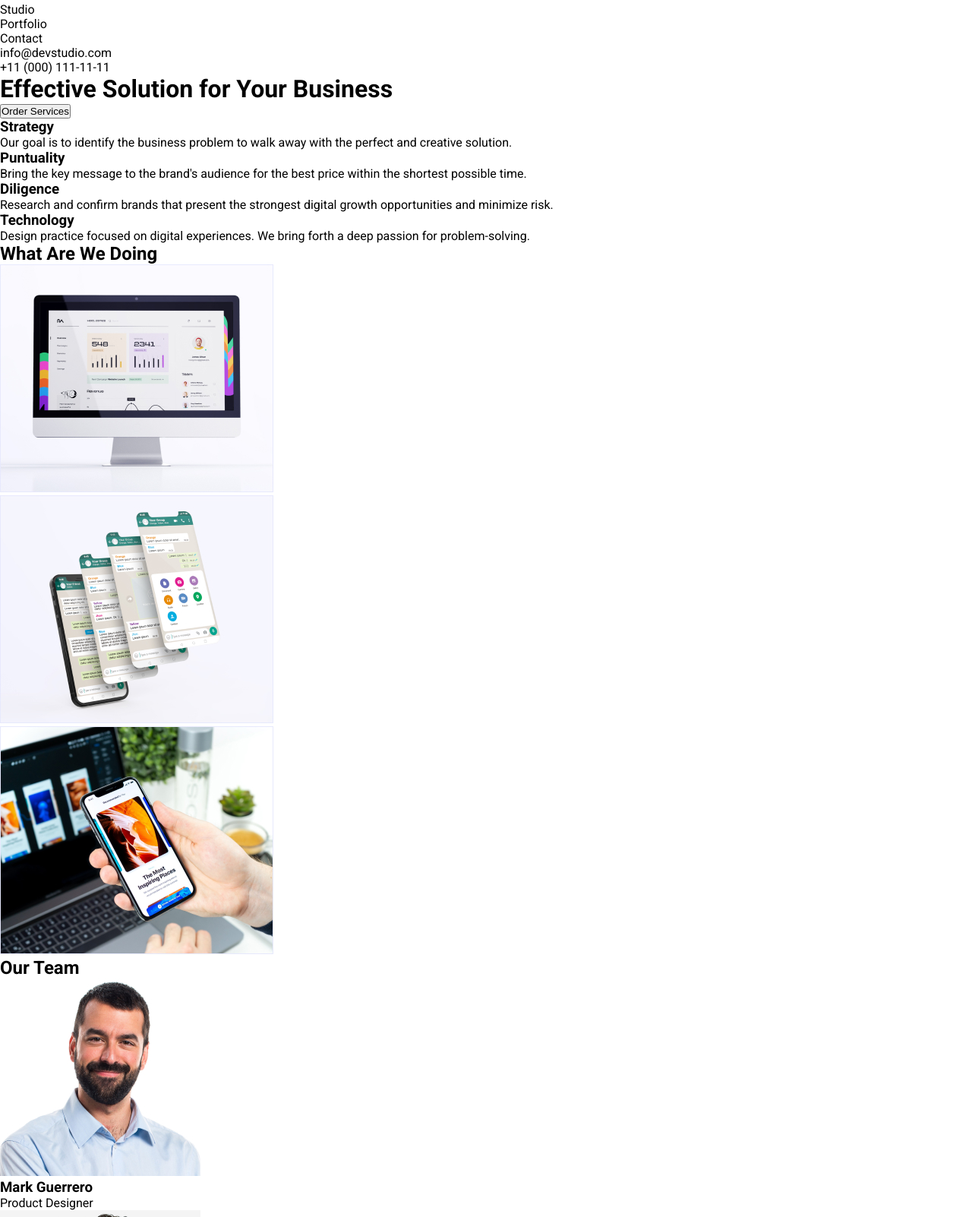
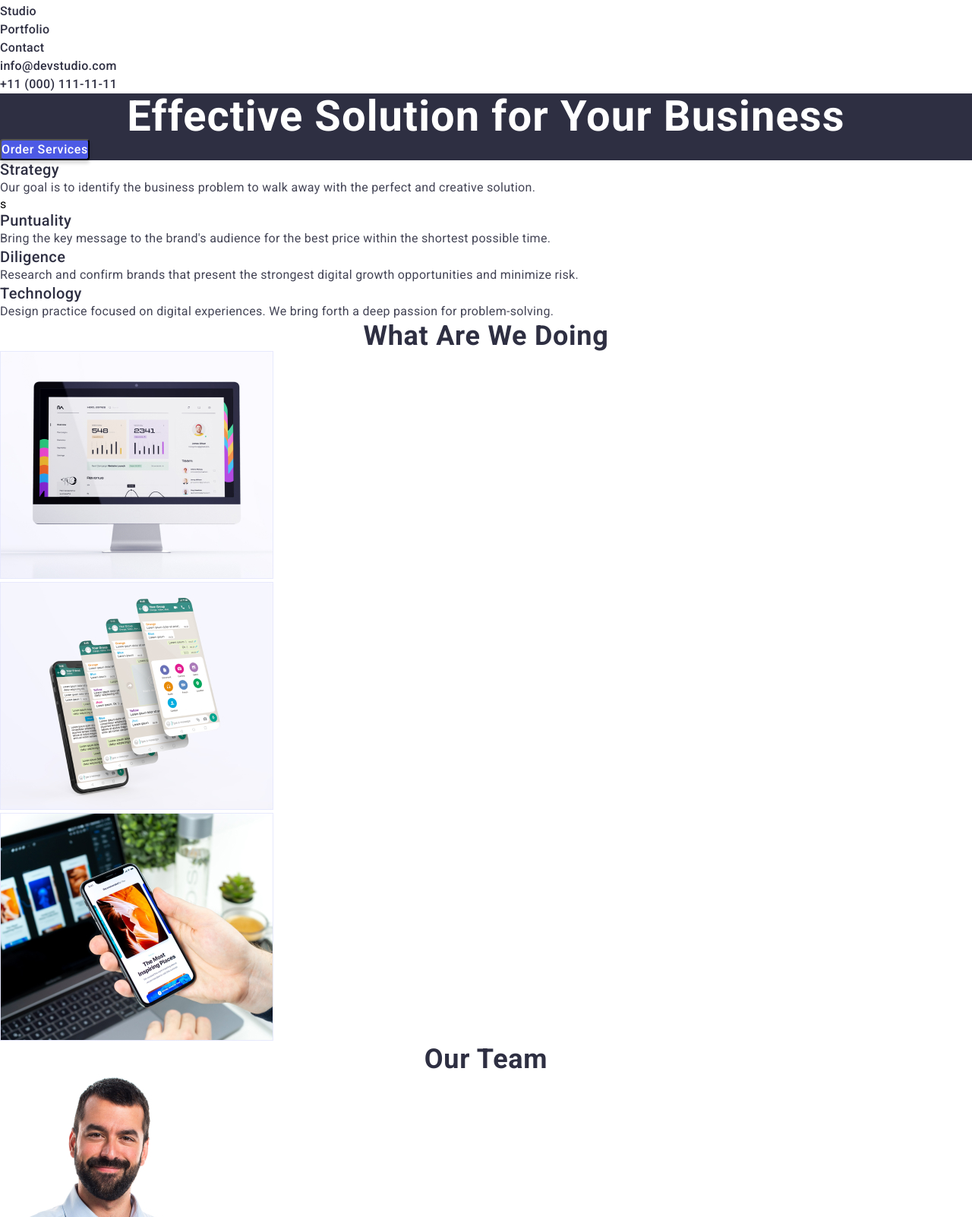
Before and after one commit to Armani0416/Homework-2, a plain HTML site: page index.html in a window 1280 px wide. Shown: the part 18-1620 px from the top of the page at 76% size. Drawn offline with Linux system fonts and the light colour scheme.

Commit message:
Homework-2
Homework-2

```diff
--- a/css/styles.css
+++ b/css/styles.css
@@ -17,3 +17,216 @@ line-height: 21px; /* 116.667% */
 letter-spacing: 0.54px;
 text-transform: uppercase;
   }
+
+  .nav-item-link {
+    color: var(--NAVY-BLUE, #2E2F42);
+
+/* Body Medium */
+font-family: Roboto;
+font-size: 16px;
+font-style: normal;
+font-weight: 500;
+line-height: 24px; /* 150% */
+letter-spacing: 0.32px;
+    }
+/* Body Medium */
+
+.nav-title{
+  color: var(--WHITE, #FFF);
+text-align: center;
+
+/* Header 1 */
+font-family: Roboto;
+font-size: 56px;
+font-style: normal;
+font-weight: 700;
+line-height: 60px; /* 107.143% */
+letter-spacing: 1.12px;
+}
+
+.hero-button{
+  border-radius: 4px;
+  background: var(--IRIS, #4D5AE5);
+  box-shadow: 0px 4px 4px 0px rgba(0, 0, 0, 0.15);
+  color: var(--WHITE, #FFF);
+
+/* Button Text */
+font-family: Roboto;
+font-size: 16px;
+font-style: normal;
+font-weight: 500;
+line-height: 24px; /* 150% */
+letter-spacing: 0.64px;
+}
+
+.hero {
+  background: var(--NAVY-BLUE, #2E2F42);
+}
+
+.features-item-title{
+  color: var(--NAVY-BLUE, #2E2F42);
+
+/* Header 3 */
+font-family: Roboto;
+font-size: 20px;
+font-style: normal;
+font-weight: 500;
+line-height: 24px; /* 120% */
+letter-spacing: 0.4px;
+}
+.features-item-text{
+  color: var(--SLATE, #434455);
+
+/* Body */
+font-family: Roboto;
+font-size: 16px;
+font-style: normal;
+font-weight: 400;
+line-height: 24px; /* 150% */
+letter-spacing: 0.32px;
+
+}
+.services-title{
+  color: var(--NAVY-BLUE, #2E2F42);
+text-align: center;
+
+/* Header 2 */
+font-family: Roboto;
+font-size: 36px;
+font-style: normal;
+font-weight: 700;
+line-height: 40px; /* 111.111% */
+letter-spacing: 0.72px;
+text-transform: capitalize;
+}
+.team-title{
+  color: var(--NAVY-BLUE, #2E2F42);
+text-align: center;
+
+/* Header 2 */
+font-family: Roboto;
+font-size: 36px;
+font-style: normal;
+font-weight: 700;
+line-height: 40px; /* 111.111% */
+letter-spacing: 0.72px;
+text-transform: capitalize;
+}
+
+.team-item-name{
+  color: var(--NAVY-BLUE, #2E2F42);
+text-align: center;
+
+/* Header 3 */
+font-family: Roboto;
+font-size: 20px;
+font-style: normal;
+font-weight: 500;
+line-height: 24px; /* 120% */
+letter-spacing: 0.4px;
+}
+
+.team-item-name{
+  color: var(--NAVY-BLUE, #2E2F42);
+text-align: center;
+
+/* Header 3 */
+font-family: Roboto;
+font-size: 20px;
+font-style: normal;
+font-weight: 500;
+line-height: 24px; /* 120% */
+letter-spacing: 0.4px;
+}
+
+.team-item-name{
+  color: var(--NAVY-BLUE, #2E2F42);
+text-align: center;
+
+/* Header 3 */
+font-family: Roboto;
+font-size: 20px;
+font-style: normal;
+font-weight: 500;
+line-height: 24px; /* 120% */
+letter-spacing: 0.4px;
+}
+
+.team-item-name{
+  color: var(--NAVY-BLUE, #2E2F42);
+  text-align: center;
+
+  /* Header 3 */
+  font-family: Roboto;
+  font-size: 20px;
+  font-style: normal;
+  font-weight: 500;
+  line-height: 24px; /* 120% */
+  letter-spacing: 0.4px;
+
+}
+
+.team-item-position{
+  color: var(--SLATE, #434455);
+  text-align: center;
+
+  /* Body */
+  font-family: Roboto;
+  font-size: 16px;
+  font-style: normal;
+  font-weight: 400;
+  line-height: 24px; /* 150% */
+  letter-spacing: 0.32px;
+
+}
+
+.team-item-position{
+  color: var(--SLATE, #434455);
+text-align: center;
+
+/* Body */
+font-family: Roboto;
+font-size: 16px;
+font-style: normal;
+font-weight: 400;
+line-height: 24px; /* 150% */
+letter-spacing: 0.32px;
+}
+
+.team-item-position{
+  color: var(--SLATE, #434455);
+  text-align: center;
+
+  /* Body */
+  font-family: Roboto;
+  font-size: 16px;
+  font-style: normal;
+  font-weight: 400;
+  line-height: 24px; /* 150% */
+  letter-spacing: 0.32px;
+}
+
+.team-item-position{
+color: var(--SLATE, #434455);
+text-align: center;
+
+/* Body */
+font-family: Roboto;
+font-size: 16px;
+font-style: normal;
+font-weight: 400;
+line-height: 24px; /* 150% */
+letter-spacing: 0.32px;
+}
+
+.footer-text{
+  color: var(--CLOUD, #F4F4FD);
+
+/* Body */
+font-family: Roboto;
+font-size: 16px;
+font-style: normal;
+font-weight: 400;
+line-height: 24px; /* 150% */
+letter-spacing: 0.32px;s
+}
--- a/index.html
+++ b/index.html
@@ -13,85 +13,91 @@
             <a class="nav-logo">WEBSTUDIO</a>
             <ul class="nav-list">
                 <li class="nav-list-item"><a class="nav-item-link" >Studio</a></li>
-                <li><a>Portfolio</a></li>
-                <li><a>Contact</a></li>
-            </ul>
-        </nav>
-        <ul>
-            <li><a>info@devstudio.com</a></li>
-            <li><a>+11 (000) 111-11-11</a></li>
-        </ul>
-    </header>
-    <main>
-        <hero>
-            <h1> Effective Solution for Your Business</h1>
-            <button type="button">Order Services</button>
-        </hero>
-        <section>
-            <ul>
-                <li>
-                    <h3>Strategy</h3>
-                    <p>Our goal is to identify the business
-                        problem to walk away with the perfect and creative solution. </p>
-                </li>
-                <li>
-                    <h3>Puntuality</h3>
-                    <p>Bring the key message to the brand's audience for the best price within the shortest possible time. </p>
-                </li>
-                <li>
-                    <h3>Diligence</h3>
-                    <p>Research and confirm brands that present the strongest digital growth opportunities and minimize risk. </p>
-                </li>
-                <li>
-                    <h3>Technology</h3>
-                    <p>Design practice focused on digital experiences. We bring forth a deep passion for problem-solving. </p>
-                </li>
-            </ul>
+                <li class="nav-list-item"><a class="nav-item-link">Portfolio</a></li>
+                <li class="nav-list-item"><a class="nav-item-link">Contact</a></li>
+            </ul class="nav-list">
+        </nav class="nav" >
+        <ul class="nav-list">
+            <li class="nav-list-item"><a class="nav-item-link">info@devstudio.com</a></li>
+            <li class="nav-list-item"><a class="nav-item-link">+11 (000) 111-11-11</a></li>
+        </ul class="nav-list">
+    </header class="header">
+    <main class="main">
+        <section class="hero">
+            <h1 class="nav-title"> Effective Solution for Your Business</h1>
+            <button class="hero-button" type="button">Order Services</button>
         </section>
-        <section>
-            <h2>What Are We Doing</h2>
-            <ul>
-                <li>
+
+
+        <section class="features">
+
+
+            <ul class="nav-list">
+                <li class="nav-list-item">
+                    <h3 class="features-item-title">
+
+                        Strategy</h3>
+                    <p class="features-item-text">Our goal is to identify the business
+                        problem to walk away with the perfect and creative solution.
+                </li class="nav-list-item">
+                <li class="nav-list-item">s
+                    <h3 class="features-item-title">Puntuality</h3>
+                    <p class="features-item-text">Bring the key message to the brand's audience for the best price within the shortest possible time. </p>
+                </li class="nav-list-item">
+                <li class="nav-list-item">
+                    <h3 class="features-item-title" >Diligence</h3>
+                    <p class="features-item-text" >Research and confirm brands that present the strongest digital growth opportunities and minimize risk. </p>
+                </li class="nav-list-item" >
+                <li class="nav-list-item">
+                    <h3 class="features-item-title" >Technology</h3>
+                    <p class="features-item-text">Design practice focused on digital experiences. We bring forth a deep passion for problem-solving. </p>
+                </li class="nav-list-item">
+            </ul class="nav-list">
+        </section class="section">
+        <section class="services">
+            <h2 class="services-title">What Are We Doing</h2>
+            <ul class="services-list">
+                <li class="services-list-item">
                     <img src="/images/monitor.jpg" alt="monitor"/>
                 </li>
-                <li>
+                <li class="services-list-item">
                     <img src="/images/mobile.jpg" alt="mobile"/>
                 </li>
-                <li>
+                <li class="services-list-item" >
                     <img src="/images/computer.jpg" alt="computer"/>
                 </li>
             </ul>
         </section>
-        <section>
-            <h2>Our Team</h2>
-            <ul>
-                <li>
+        <section class="team">
+            <h2 class="team-title">Our Team</h2>
+            <ul class="team-list">
+                <li class="team-list-item" >
                     <img src="/images/mark.jpg" alt="mark"/>
-                    <h3>Mark Guerrero</h3>
-                    <p>Product Designer</p>
+                    <h3 class="team-item-name" >Mark Guerrero</h3>
+                    <p class="team-item-position">Product Designer</p>
                 </li>
-                <li>
+                <li class="team-list-item" >
                     <img src="/images/Tom.jpg" alt="Tom"/>
-                    <h3>Tom Ford</h3>
-                    <p>Frontend Developer</p>
+                    <h3 class="team-item-name">Tom Ford</h3>
+                    <p class="team-item-position">Frontend Developer</p>
                 </li>
-                <li>
+                <li class="team-list-item">
                     <img src="/images/Camila.jpg" alt="Camila"/>
-                    <h3>Camila Garcia</h3>
-                    <p>Marketing</p>
+                    <h3 class="team-item-name" >Camila Garcia</h3>
+                    <p class="team-item-position">Marketing</p>
                 </li>
-                <li>
+                <li class="team-list-item" >
                     <img src="/images/Daniel.jpg" alt="Dniel"/>
-                    <h3>Daniel Wilson</h3>
-                    <p>UI Designer</p>
+                    <h3 class="team-item-name">Daniel Wilson</h3>
+                    <p class="team-item-position" >UI Designer</p>
                 </li>
             </ul>
 
-        </section>
-    </main>
-    <footer>
-        <a>WEBSTUDIO</a>
-        <p>Increase the flow of customers and sales for your business with digital marketing & growth solutions.</p>
+        </section class="section">
+    </main class="manin">
+</footer class="footeer>
+        <a class="nav-logo">WEBSTUDIO</a>
+        <p class="footer-text">Increase the flow of customers and sales for your business with digital marketing & growth solutions.</p>
     </footer>
 </body>
 </html>
```
